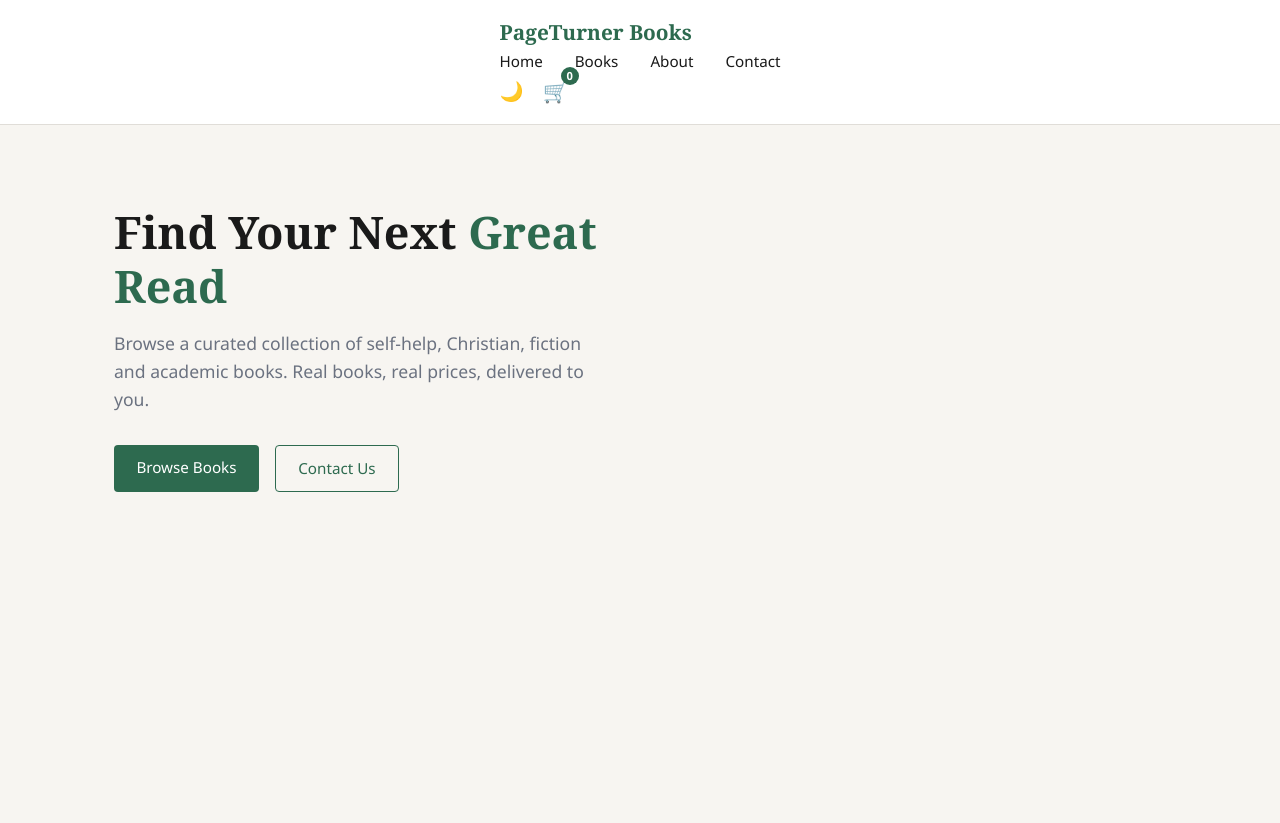
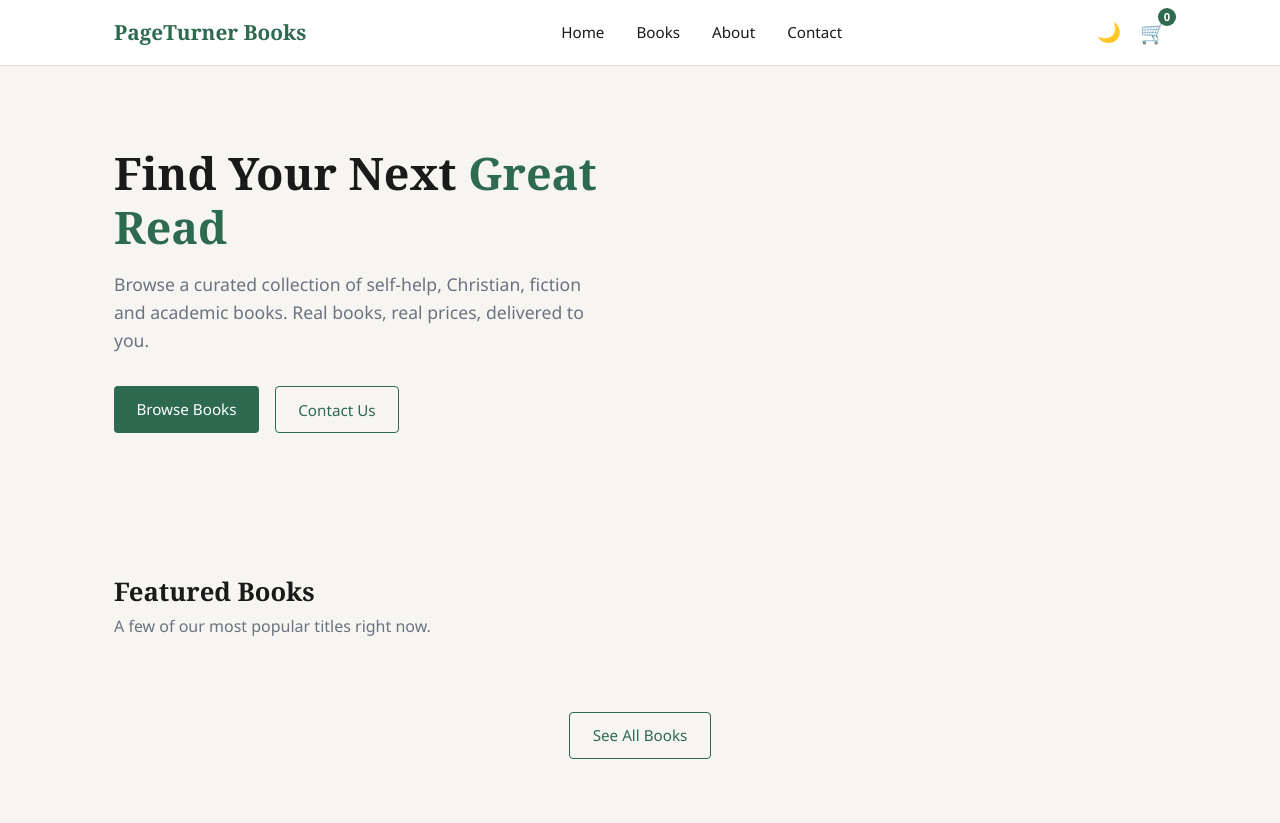
Before and after one commit to jesse-aj/Group10-Project, a plain HTML site: page bookstore/index.html in a window 1280 px wide. Before the commit the page ends 800 px from the top, so only its background shows below. Drawn offline with Linux system fonts and the light colour scheme.

Commit message:
added a featured section

```diff
--- a/bookstore/css/style.css
+++ b/bookstore/css/style.css
@@ -88,12 +88,16 @@ nav {
   background-color: var(--card-bg);
   border-bottom: 1px solid var(--light-border);
   padding: 1rem 2rem;
+  position: sticky;
+  top: 0;
+  z-index: 100;
+}
+
+/* this targets the div.container INSIDE the nav specifically */
+nav .container {
   display: flex;
   justify-content: space-between;
   align-items: center;
-  position: sticky;
-  top: 0;
-  z-index: 100;
 }
 
 .nav-logo {
@@ -171,6 +175,20 @@ nav {
   justify-content: center;
 }
 
+/* === FEATURED SECTION === */
+.featured h2 {
+  margin-bottom: 0.4rem;
+}
+
+.featured > .container > p {
+  margin-bottom: 2rem;
+}
+
+/* centers the see all button */
+.see-all {
+  margin-top: 2.5rem;
+  text-align: center;
+}
 
 /* Buttons */
 .btn {
--- a/bookstore/index.html
+++ b/bookstore/index.html
@@ -63,6 +63,30 @@
 
     </div>
   </section>
+
+
+  <!-- FEATURED BOOKS SECTION -->
+<section class="featured">
+  <div class="container">
+
+    <!-- Section heading -->
+    <h2>Featured Books</h2>
+    <p>A few of our most popular titles right now.</p>
+
+    <!-- Book cards will be injected here by JavaScript -->
+    <!-- We give it an id so JS can find it and drop the cards in -->
+    <div class="book-grid" id="featured-books">
+
+    </div>
+
+    <!-- Button to see all books -->
+    <div class="see-all">
+      <a href="books.html" class="btn btn-outline">See All Books</a>
+    </div>
+
+  </div>
+</section>
+
 </main>
 
 
```
